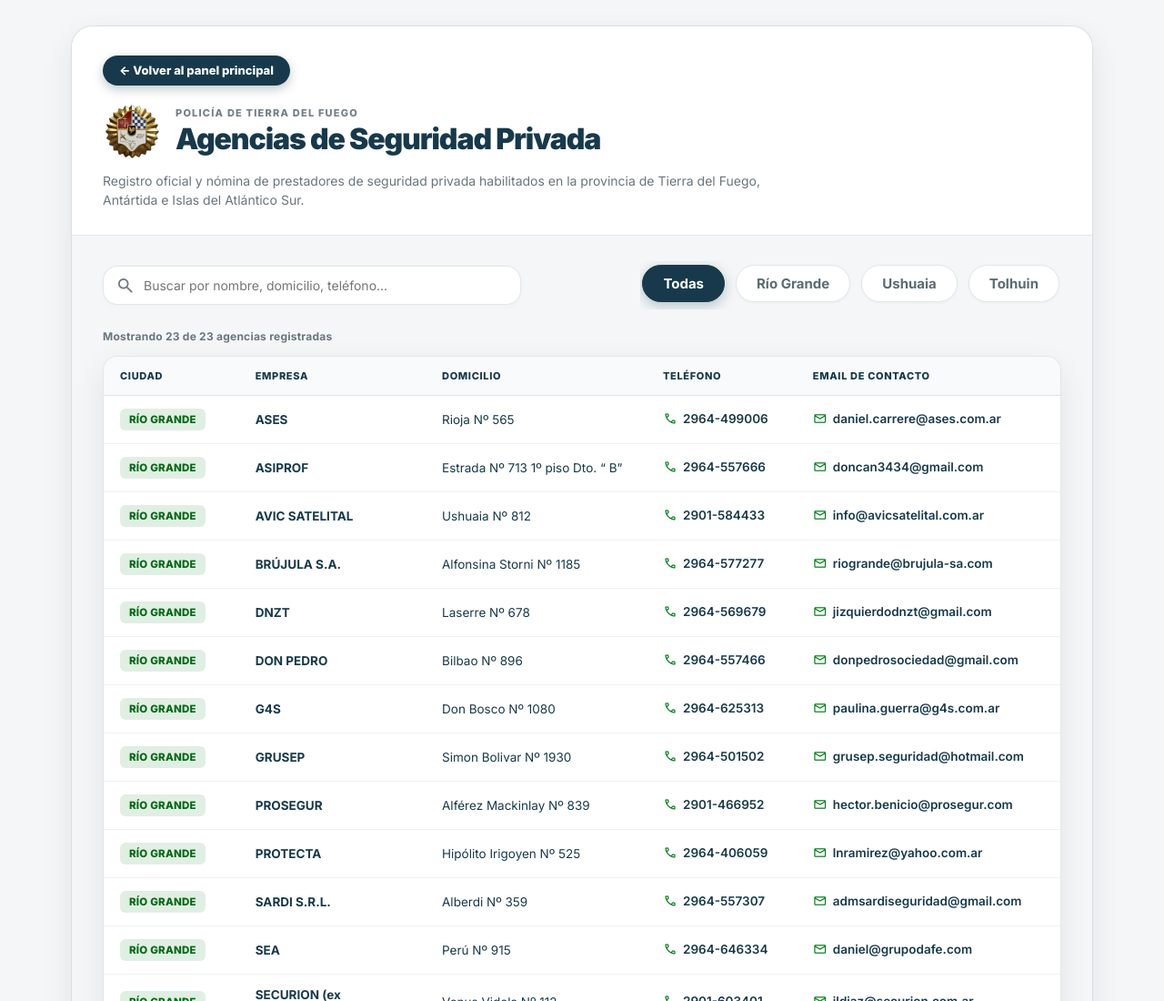
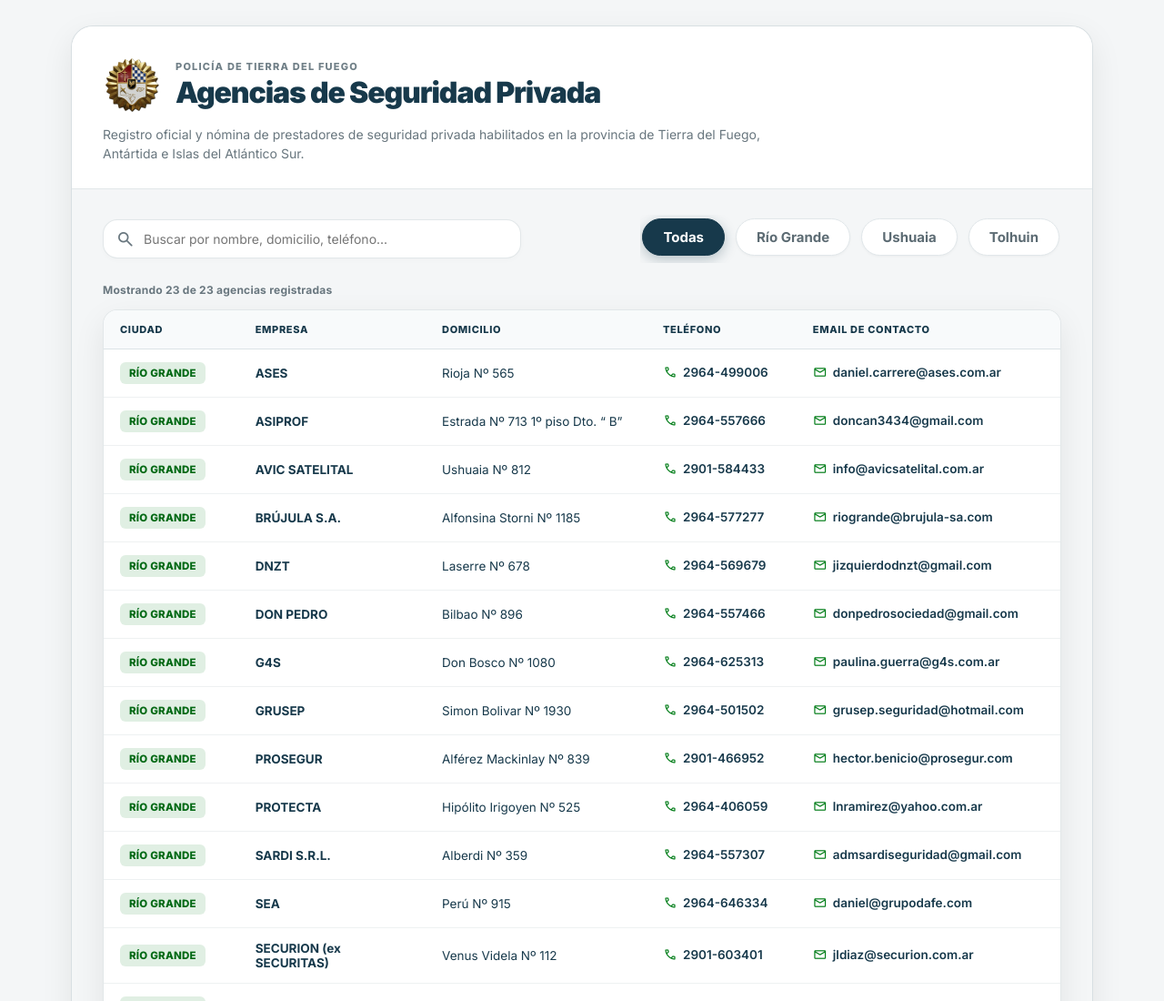
Before and after one commit to policiatierradelfuego/agencias, a plain HTML site: page index.html in a window 1280 px wide. Shown: the top 1100 px of the page at 91% size. Drawn offline with nearby package versions, Linux system fonts and the light colour scheme.

Commit message:
chore: comment out back button in index.html

```diff
--- a/index.html
+++ b/index.html
@@ -21,7 +21,7 @@
 
       <!-- Encabezado -->
       <header class="pdtf-header">
-        <a href="https://policiatierradelfuego.github.io/sos/" class="pdtf-back">← Volver al panel principal</a>
+        <!-- <a href="https://policiatierradelfuego.github.io/sos/" class="pdtf-back">← Volver al panel principal</a> -->
         <div class="pdtf-header__brand">
           <img src="images/Escudo oro.png" alt="Escudo Policía de Tierra del Fuego" class="pdtf-header__logo">
           <div>
```
